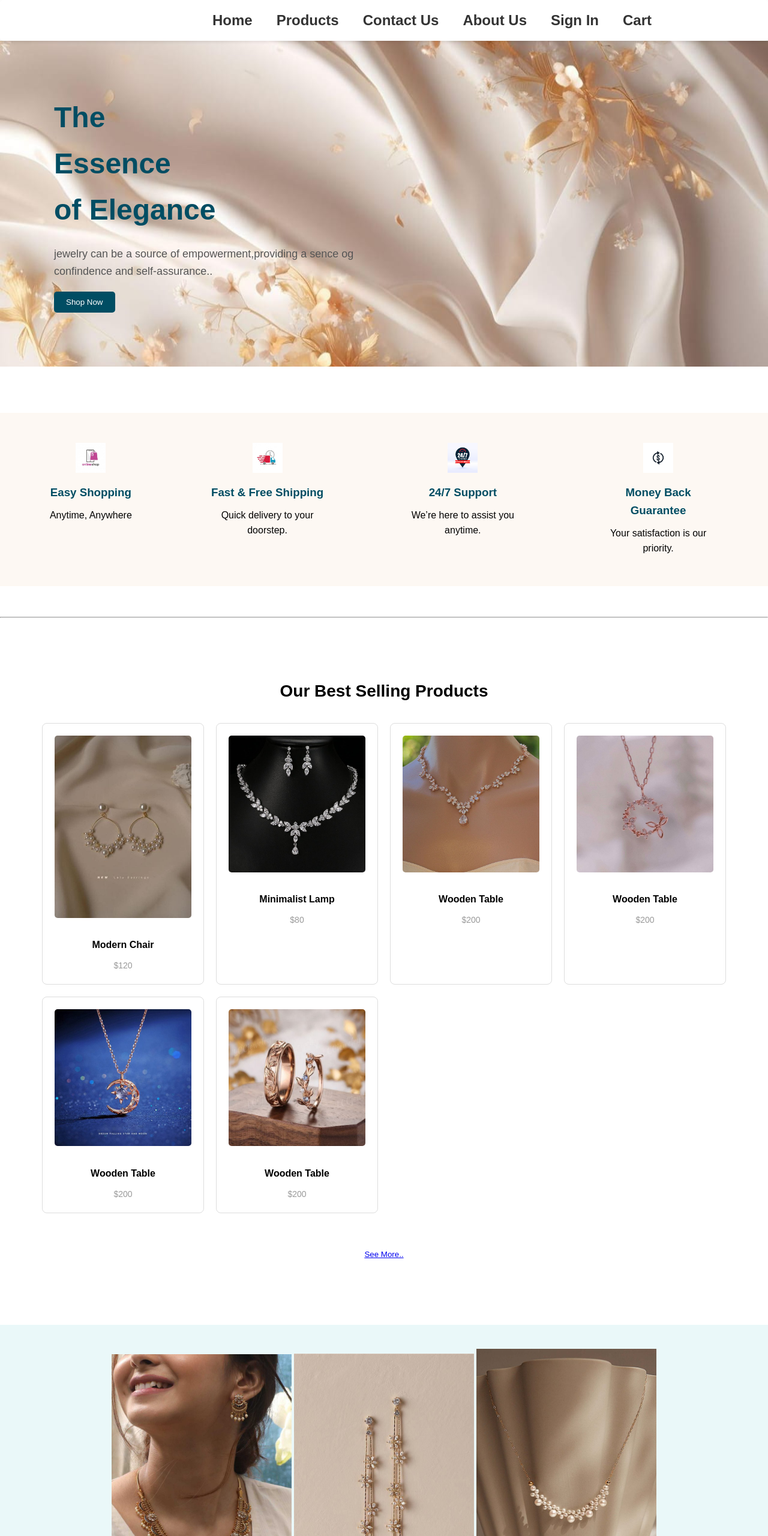
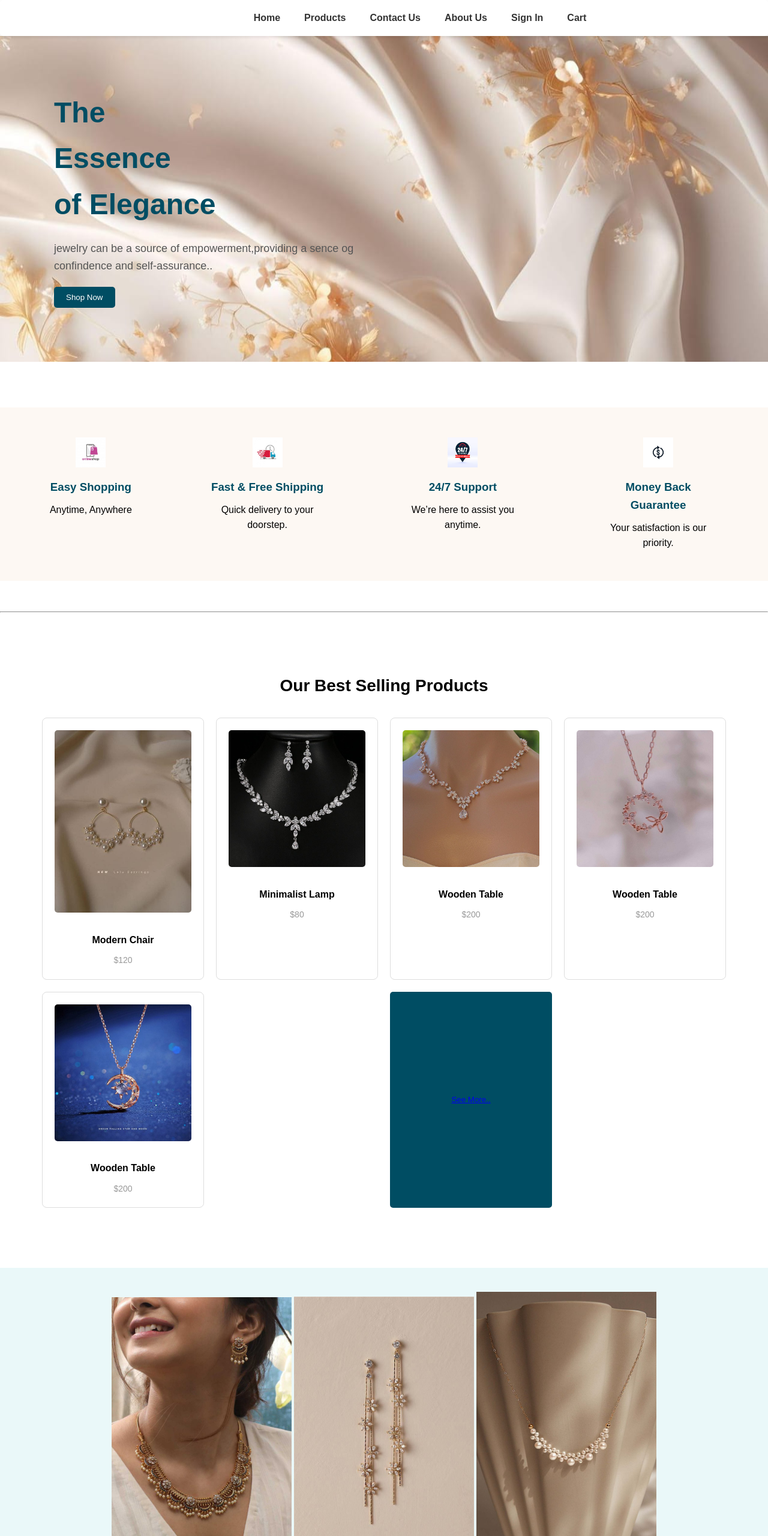
Before and after one commit to Anishauike/jewellary, a plain HTML site: page index.html in a window 1280 px wide. Shown: the top 2560 px of the page at 60% size. Drawn offline with Linux system fonts and the light colour scheme.

Commit message:
Update index.html

```diff
--- a/index.html
+++ b/index.html
@@ -40,15 +40,15 @@
   .navbar ul {
     color: white;
     list-style: none;
-    margin: 0;
-    padding: 0;
+    margin: 2px;
+    padding: 0=5px;
     display: flex;
     justify-content: center;
   }
 
   .navbar li {
     margin: 0 20px;
-    font-size: 1.5rem;
+    font-size: 1.0rem;
   }
 
   .navbar a {
@@ -153,9 +153,8 @@
   }
 
   .see-more {
-    justify-items:center;
-    background-color: white;
-    color: black;
+    background-color: #004d63;
+    color: white;
     padding: 10px 20px;
     border: none;
     border-radius: 5px;
@@ -468,12 +467,7 @@
         <h3>Wooden Table</h3>
         <p>$200</p>
       </div>
-      <div class="product-card">
-        <img src="6th.jpeg" alt="Table">
-        <h3>Wooden Table</h3>
-        <p>$200</p>
-      </div>
-    </div><br><br>
+   <br><br>
       <button class="see-more"><a href="product.html">See More..</a></button>
   </section>
 
```
